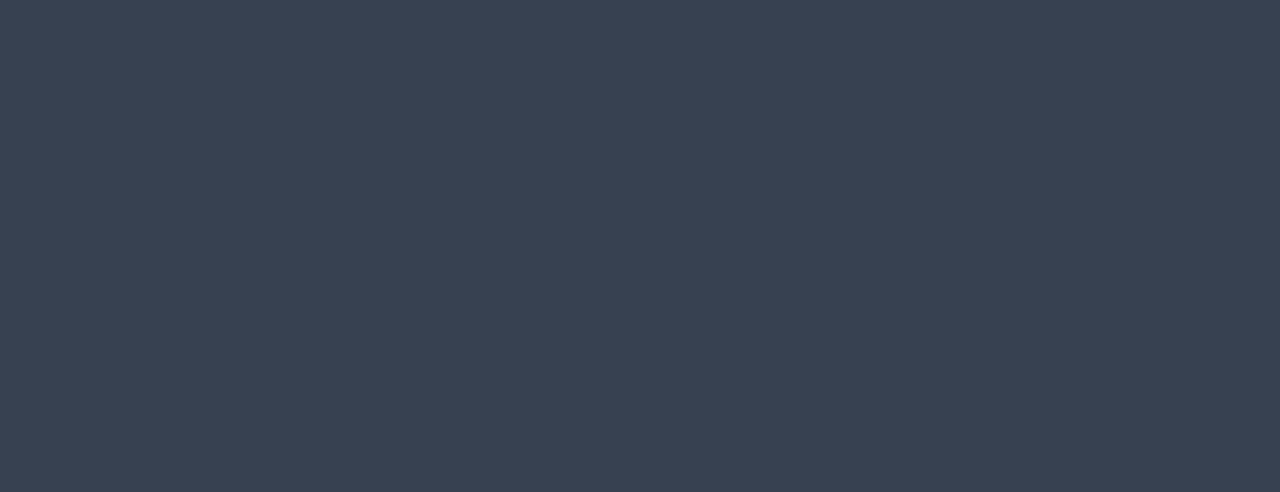
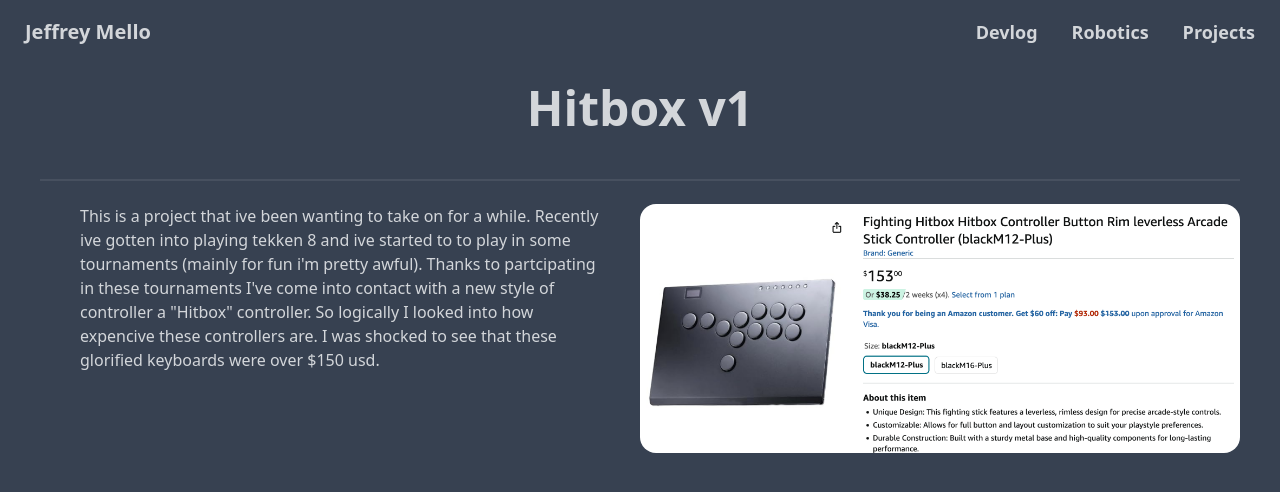
Before and after one commit to melloCoding/mellocoding.github.com, a Nuxt app: page /projects/hitboxv1 in a window 1280 px wide. Shown: the top 492 px of the page. Built offline with nearby package versions, Linux system fonts and the light colour scheme.

Commit message:
added two images

```diff
--- a/pages/project.vue
+++ b/pages/project.vue
@@ -10,9 +10,15 @@
     <ProjectCard
       title="Custom Hitbox Controller V1"
       description="Custom made hitbox style controller for tekken"
-      imageSrc="/imgs/hitbox1.jpeg"
+      imageSrc="/imgs/projects/hitboxv1/hitboxv1.jpeg"
       imgAltText="A 3d printed hitbox flat controller that is orange and white"
       routeLocation="projects/hitboxv1"
     />
   </div>
 </template>
+
+<script setup lang="ts">
+useHead({
+  title: "Projects",
+});
+</script>
--- a/pages/projects/hitboxv1.vue
+++ b/pages/projects/hitboxv1.vue
@@ -1 +1,26 @@
-<template></template>
+<template>
+  <AppHeader />
+  <h1 class="text-5xl font-bold text-center mb-10">Hitbox v1</h1>
+  <div class="divider px-10"></div>
+  <div class="lg:flex px-10">
+    <p class="px-10 mb-10 w-[50%] lg:flex-auto">
+      This is a project that ive been wanting to take on for a while. Recently
+      ive gotten into playing tekken 8 and ive started to to play in some
+      tournaments (mainly for fun i'm pretty awful). Thanks to partcipating in
+      these tournaments I've come into contact with a new style of controller a
+      "Hitbox" controller. So logically I looked into how expencive these
+      controllers are. I was shocked to see that these glorified keyboards were
+      over $150 usd.
+    </p>
+    <img
+      class="rounded-2xl w-[50%] lg:flex-auto"
+      src="/imgs/projects/hitboxv1/Screenshot 2025-01-11 at 3.48.09 PM.png"
+      alt=""
+    />
+  </div>
+</template>
+<script setup lang="ts">
+useHead({
+  title: "Hitbox v1",
+});
+</script>
--- a/pages/robotic/week2.vue
+++ b/pages/robotic/week2.vue
@@ -2,7 +2,7 @@
   <AppHeader />
   <div>
     <h1 class="text-5xl font-bold text-center mb-10">Week Two</h1>
-    <div class=":sm:px-10 lg:px-44 mb-10">
+    <div class="sm:px-10 lg:px-44 mb-10">
       <p class="text-xl">
         This week was crunch time because we had a competition this weekend
         coming up. So one of the first things that we did this week was to
```
Also changed, not shown: public/imgs/projects/hitboxv1/Screenshot 2025-01-11 at 3.48.09 PM.png (added), 1 other file (tests, documents, lock files or other folders).
